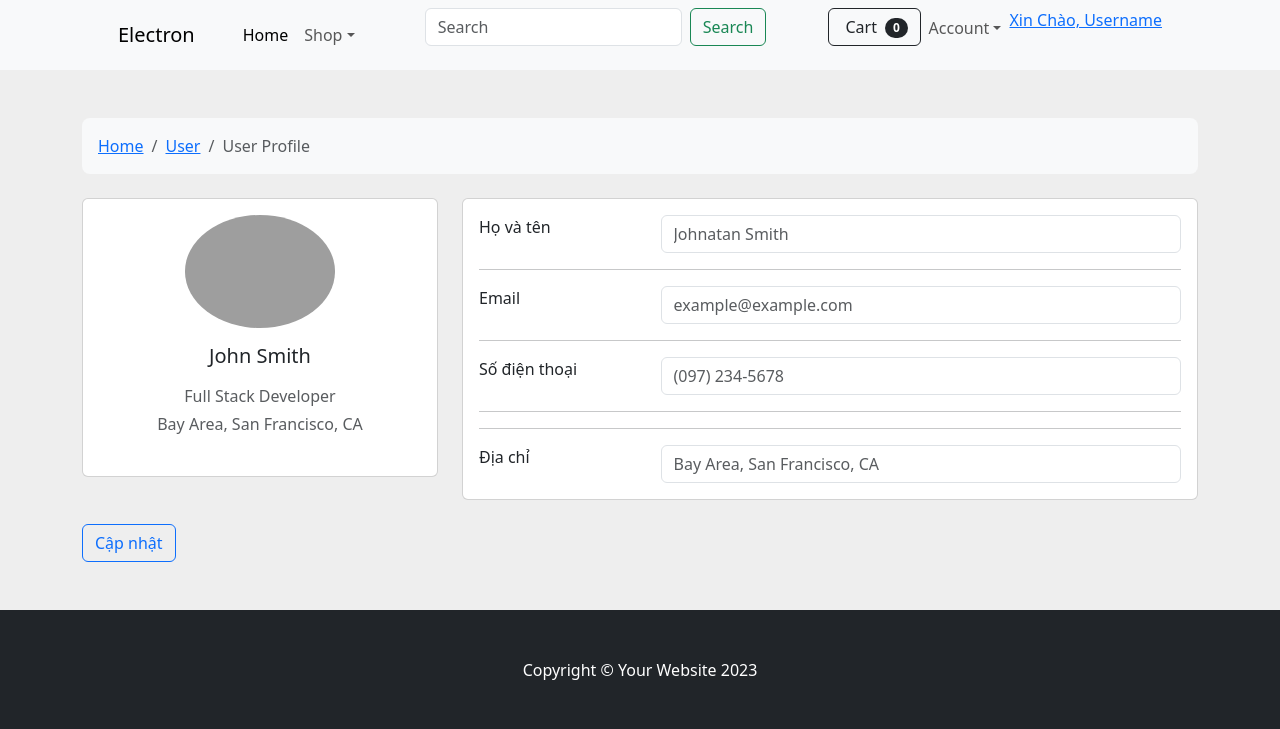
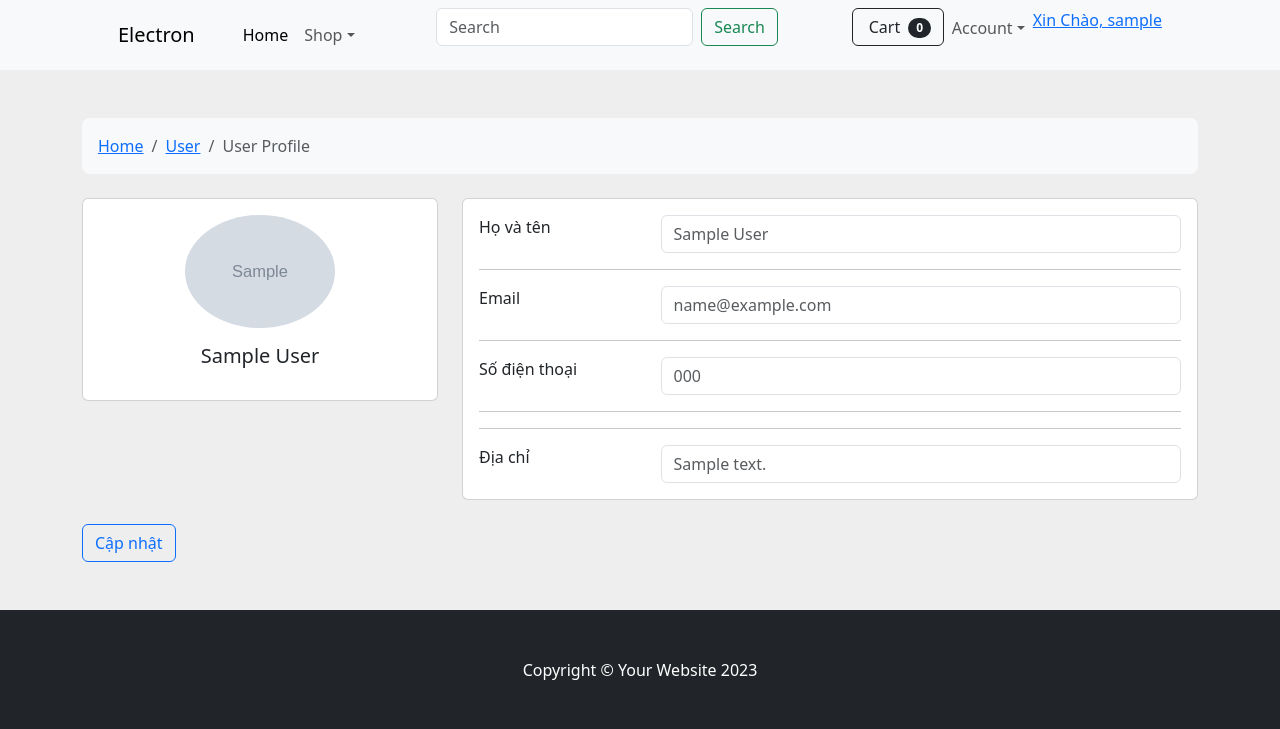
Before and after one commit to KieuAn03/ElectronicsStore, a Django app: page /accounts/profile/ in a window 1280 px wide. Shown: the top 729 px of the page. Run offline with Django 4.2, Linux system fonts and the light colour scheme; a user stored in the database is signed in; tables that the repository leaves empty hold one stand-in row (values such as "Sample post"); grey boxes marked "Sample" are stand-in pictures; some libraries are stand-ins or nearby versions; grey boxes are pictures that could not be loaded.

Commit message:
chỉnh lại giao diện profile

```diff
--- a/webapp/templates/accounts/profile.html
+++ b/webapp/templates/accounts/profile.html
@@ -33,11 +33,9 @@
 		<div class="col-lg-4">
 		  <div class="card mb-4">
 			<div class="card-body text-center">
-			  <img src="https://mdbcdn.b-cdn.net/img/Photos/new-templates/bootstrap-chat/ava3.webp" alt="avatar"
+			  <img src="{{user.profile.profile_image.url}}" alt="avatar"
 				class="rounded-circle img-fluid" style="width: 150px;">
-			  <h5 class="my-3">John Smith</h5>
-			  <p class="text-muted mb-1">Full Stack Developer</p>
-			  <p class="text-muted mb-4">Bay Area, San Francisco, CA</p>
+			  <h5 class="my-3">{{user.profile.name}}</h5>
 
 			</div>
 		  </div>
@@ -51,7 +49,7 @@
 					<p class="mb-0">Họ và tên</p>
 				</div>
 				<div class="col-sm-9">
-					<input type="search" class="form-control rounded" placeholder="Johnatan Smith" name="name" aria-label="Johnatan Smith" aria-describedby="search-addon" />
+					<input type="search" class="form-control rounded" placeholder="{{user.profile.name}}" name="name" aria-label="Johnatan Smith" aria-describedby="search-addon" />
 
 				</div>
 				</div>
@@ -61,7 +59,7 @@
 					<p class="mb-0">Email</p>
 				</div>
 				<div class="col-sm-9">
-					<input type="search" class="form-control rounded" placeholder="example@example.com" name="email" aria-label="example@example.com" aria-describedby="search-addon" />
+					<input type="search" class="form-control rounded" placeholder="{{user.email}}" name="email" aria-label="example@example.com" aria-describedby="search-addon" />
 
 				</div>
 				</div>
@@ -71,7 +69,7 @@
 					<p class="mb-0">Số điện thoại</p>
 				</div>
 				<div class="col-sm-9">
-					<input type="search" class="form-control rounded" placeholder="(097) 234-5678" name="phone" aria-label="(097) 234-5678" aria-describedby="search-addon" />
+					<input type="search" class="form-control rounded" placeholder="{{user.profile.phone}}" name="phone" aria-label="(097) 234-5678" aria-describedby="search-addon" />
 
 				</div>
 				</div>
@@ -83,7 +81,7 @@
 					<p class="mb-0">Địa chỉ</p>
 				</div>
 				<div class="col-sm-9">
-					<input type="search" class="form-control rounded" placeholder="Bay Area, San Francisco, CA" name="address" aria-label="Bay Area, San Francisco, CA" aria-describedby="search-addon" />
+					<input type="search" class="form-control rounded" placeholder="{{user.profile.address}}" name="address" aria-label="Bay Area, San Francisco, CA" aria-describedby="search-addon" />
 
 				</div>
 				</div>
--- a/webapp/templates/base/navbar.html
+++ b/webapp/templates/base/navbar.html
@@ -46,7 +46,7 @@
             </li>
             <!--End Account-->
             {% if user.is_authenticated %}
-            <a href="">Xin Chào, Username</a>
+            <a href="">Xin Chào, {{user.username}}</a>
             {% else %}
             <a href="{% url 'login' %}">Đăng nhập</a>
             {% endif %}
```
